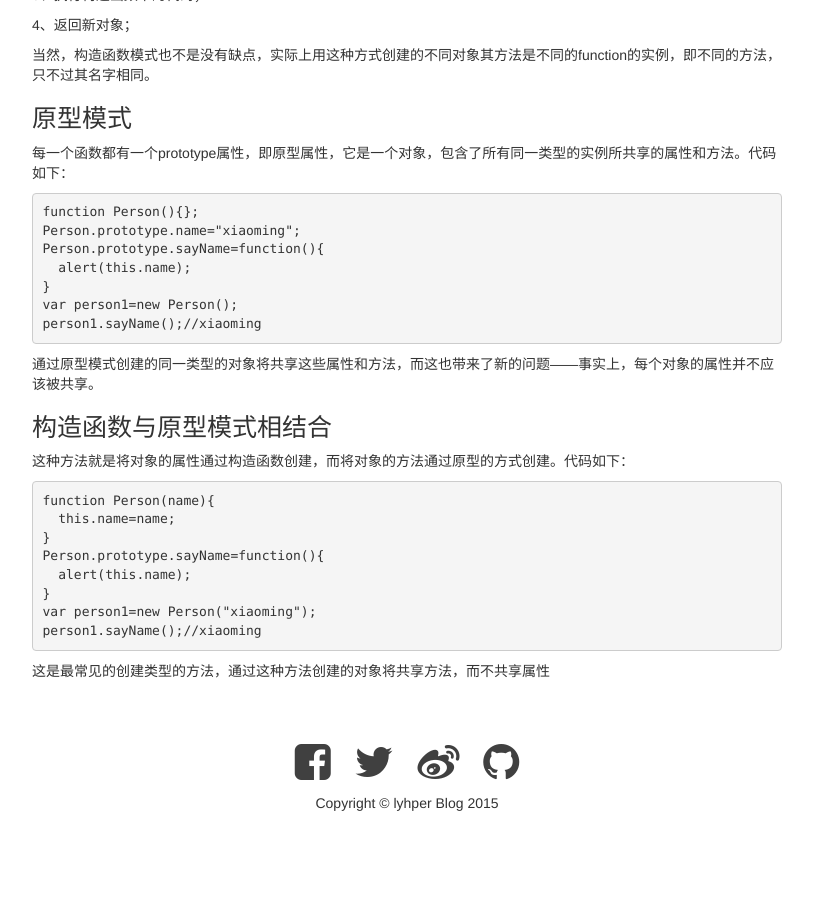
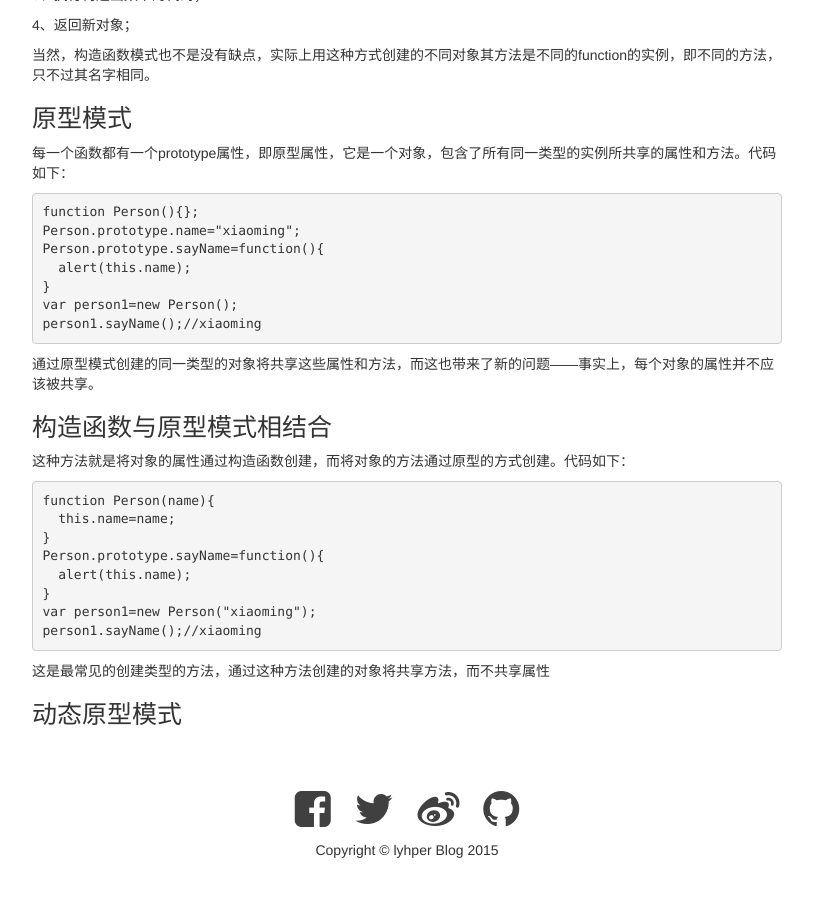
Before and after one commit to lyhper/lyhper.github.io, a Jekyll site: the page built from _posts/2015-08-02-JavaScript-create-object.markdown, in a window 1280 px wide and 900 px high, scrolled down 1494 px. Shown: the top 897 px of the window, without its empty margins (233-1046 px from the left). Built offline with Jekyll 4.4.1, drawn with Linux system fonts in a browser that asks for light colours; before the commit the page ends 2347 px from its top, so only the background shows below that.

Commit message:
modify post

```diff
--- a/_posts/2015-08-02-JavaScript-create-object.markdown
+++ b/_posts/2015-08-02-JavaScript-create-object.markdown
@@ -103,3 +103,5 @@ person1.sayName();//xiaoming
 {% endhighlight %}
 
 这是最常见的创建类型的方法，通过这种方法创建的对象将共享方法，而不共享属性
+
+##动态原型模式
```
